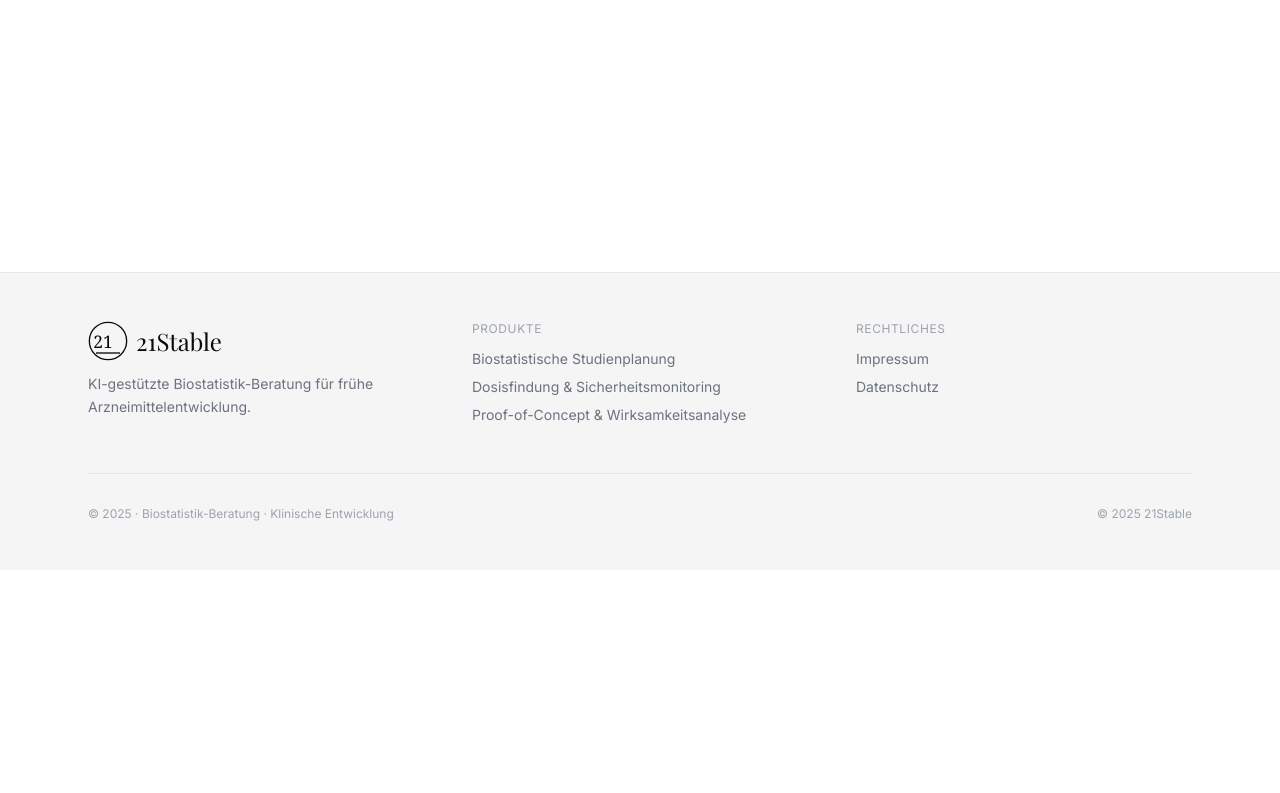
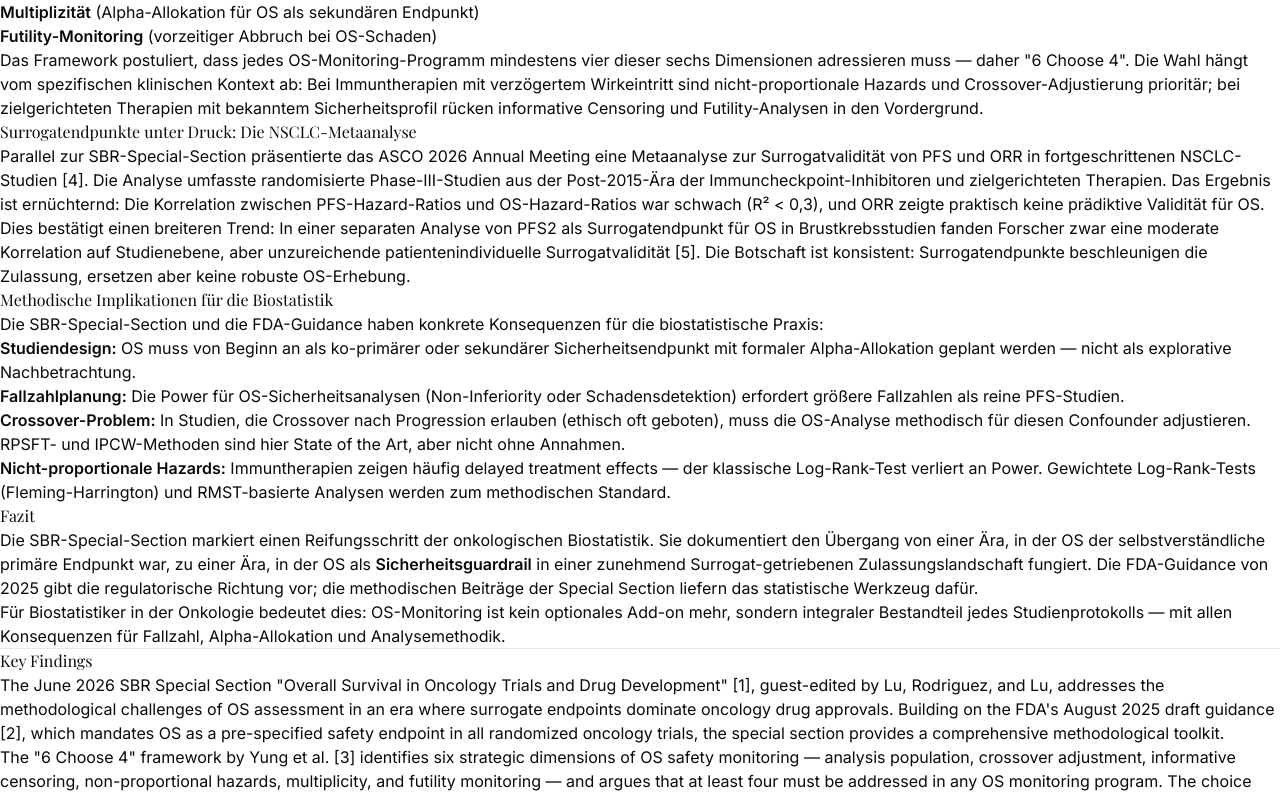
Before and after one commit to 21stable/21stable-website, a Next.js app: page /blog/overall-survival-sbr-special-section-2026-07-21 in a window 1280 px wide. Shown: the part 528-1321 px from the top of the page. Before the commit the page ends 1098 px from the top, so only its background shows below. Built offline with nearby package versions, Linux system fonts and the light colour scheme; a web font is replaced by a local one.

Commit message:
Blog: Publish 1 draft post 2026-07-21

```diff
--- /dev/null
+++ b/src/app/blog/overall-survival-sbr-special-section-2026-07-21/page.mdx
@@ -0,0 +1,82 @@
+---
+title: "Overall Survival als Sicherheitsendpunkt: Die SBR-Special-Section und die neue FDA-Guidance"
+title_en: "Overall Survival as a Safety Endpoint: The SBR Special Section and the New FDA Guidance"
+date: "2026-07-21"
+category: "Biostatistik"
+description: "Die SBR-Special-Section 'Overall Survival in Oncology Trials' und die FDA-Draft-Guidance von August 2025 definieren OS neu: nicht nur als Goldstandard der Wirksamkeit, sondern als obligaten Sicherheitsendpunkt."
+description_en: "The SBR Special Section on Overall Survival in Oncology Trials and the FDA's August 2025 draft guidance redefine OS: not just as the gold standard for efficacy, but as a mandatory safety endpoint."
+author: "21Stable Team"
+draft: false
+---
+
+# Overall Survival als Sicherheitsendpunkt: Die neue regulatorische und methodische Landschaft
+
+Overall Survival (OS) ist der unbestrittene Goldstandard unter den Endpunkten onkologischer Studien — objektiv, klinisch relevant und frei von Bewertungsbias. Doch die Erfolge moderner Krebstherapien haben ein Paradoxon geschaffen: Je länger Patienten überleben, desto schwieriger wird es, randomisierte Studien auf OS als primären Wirksamkeitsendpunkt zu powern. Die Folge: Surrogatendpunkte wie Progressionsfreies Überleben (PFS) dominieren die Zulassungslandschaft, während OS-Daten oft erst Jahre nach der Zulassung vorliegen — oder nie.
+
+Im Juni 2026 hat *Statistics in Biopharmaceutical Research* (SBR) eine Special Section mit dem Titel **"Overall Survival in Oncology Trials and Drug Development"** publiziert, die dieses Spannungsfeld systematisch aufarbeitet [1]. Die Gasteditoren Ruixiao Lu (Alumis), Lisa R. Rodriguez (GSK) und Ying Lu (Stanford University) versammeln darin methodische Beiträge, die auf einem wegweisenden FDA-AACR-ASA-Workshop vom Juli 2023 aufbauen.
+
+## Der regulatorische Kontext: FDA-Draft-Guidance vom August 2025
+
+Die Special Section ist keine isolierte akademische Übung. Sie reagiert auf die FDA-Draft-Guidance **"Approaches to Assessment of Overall Survival in Oncology Clinical Trials"** vom 19. August 2025 [2]. Diese Guidance markiert einen Paradigmenwechsel: OS wird nicht mehr nur als Wirksamkeitsendpunkt betrachtet, sondern explizit als **präspezifizierter Sicherheitsendpunkt** eingefordert — selbst dann, wenn der primäre Endpunkt ein Surrogat wie PFS ist.
+
+Die Logik der FDA: Surrogatendpunkte können einen Wirksamkeitsvorteil vortäuschen, während ein OS-Nachteil unentdeckt bleibt. Ein prominentes historisches Beispiel ist die BELLINI-Studie (Venetoclax bei multiplem Myelom), in der ein PFS-Vorteil mit einem signifikanten OS-Nachteil einherging. Die Guidance fordert daher, dass in jeder randomisierten onkologischen Zulassungsstudie OS-Daten erhoben und als Sicherheitssignal analysiert werden müssen — unabhängig vom primären Endpunkt.
+
+## Das "6 Choose 4"-Framework: Strukturierte OS-Sicherheitsüberwachung
+
+Einer der zentralen Beiträge der SBR-Special-Section ist das **"6 Choose 4"-Framework** von Yung et al. [3]. Die Autoren identifizieren sechs grundlegende strategische Dimensionen der OS-Sicherheitsüberwachung:
+
+1. **Analysepopulation** (ITT vs. Per-Protocol)
+2. **Adjustierung für Crossover** (RPSFT, IPCW, 2-Stage)
+3. **Informatives Censoring** (Sensitivitätsanalysen)
+4. **Nicht-Proportionale Hazards** (Restricted Mean Survival Time, Weighted Log-Rank)
+5. **Multiplizität** (Alpha-Allokation für OS als sekundären Endpunkt)
+6. **Futility-Monitoring** (vorzeitiger Abbruch bei OS-Schaden)
+
+Das Framework postuliert, dass jedes OS-Monitoring-Programm mindestens vier dieser sechs Dimensionen adressieren muss — daher "6 Choose 4". Die Wahl hängt vom spezifischen klinischen Kontext ab: Bei Immuntherapien mit verzögertem Wirkeintritt sind nicht-proportionale Hazards und Crossover-Adjustierung prioritär; bei zielgerichteten Therapien mit bekanntem Sicherheitsprofil rücken informative Censoring und Futility-Analysen in den Vordergrund.
+
+## Surrogatendpunkte unter Druck: Die NSCLC-Metaanalyse
+
+Parallel zur SBR-Special-Section präsentierte das ASCO 2026 Annual Meeting eine Metaanalyse zur Surrogatvalidität von PFS und ORR in fortgeschrittenen NSCLC-Studien [4]. Die Analyse umfasste randomisierte Phase-III-Studien aus der Post-2015-Ära der Immuncheckpoint-Inhibitoren und zielgerichteten Therapien. Das Ergebnis ist ernüchternd: Die Korrelation zwischen PFS-Hazard-Ratios und OS-Hazard-Ratios war schwach (R² < 0,3), und ORR zeigte praktisch keine prädiktive Validität für OS.
+
+Dies bestätigt einen breiteren Trend: In einer separaten Analyse von PFS2 als Surrogatendpunkt für OS in Brustkrebsstudien fanden Forscher zwar eine moderate Korrelation auf Studienebene, aber unzureichende patientenindividuelle Surrogatvalidität [5]. Die Botschaft ist konsistent: Surrogatendpunkte beschleunigen die Zulassung, ersetzen aber keine robuste OS-Erhebung.
+
+## Methodische Implikationen für die Biostatistik
+
+Die SBR-Special-Section und die FDA-Guidance haben konkrete Konsequenzen für die biostatistische Praxis:
+
+- **Studiendesign:** OS muss von Beginn an als ko-primärer oder sekundärer Sicherheitsendpunkt mit formaler Alpha-Allokation geplant werden — nicht als explorative Nachbetrachtung.
+- **Fallzahlplanung:** Die Power für OS-Sicherheitsanalysen (Non-Inferiority oder Schadensdetektion) erfordert größere Fallzahlen als reine PFS-Studien.
+- **Crossover-Problem:** In Studien, die Crossover nach Progression erlauben (ethisch oft geboten), muss die OS-Analyse methodisch für diesen Confounder adjustieren. RPSFT- und IPCW-Methoden sind hier State of the Art, aber nicht ohne Annahmen.
+- **Nicht-proportionale Hazards:** Immuntherapien zeigen häufig delayed treatment effects — der klassische Log-Rank-Test verliert an Power. Gewichtete Log-Rank-Tests (Fleming-Harrington) und RMST-basierte Analysen werden zum methodischen Standard.
+
+## Fazit
+
+Die SBR-Special-Section markiert einen Reifungsschritt der onkologischen Biostatistik. Sie dokumentiert den Übergang von einer Ära, in der OS der selbstverständliche primäre Endpunkt war, zu einer Ära, in der OS als **Sicherheitsguardrail** in einer zunehmend Surrogat-getriebenen Zulassungslandschaft fungiert. Die FDA-Guidance von 2025 gibt die regulatorische Richtung vor; die methodischen Beiträge der Special Section liefern das statistische Werkzeug dafür.
+
+Für Biostatistiker in der Onkologie bedeutet dies: OS-Monitoring ist kein optionales Add-on mehr, sondern integraler Bestandteil jedes Studienprotokolls — mit allen Konsequenzen für Fallzahl, Alpha-Allokation und Analysemethodik.
+
+---
+
+## Key Findings
+
+The June 2026 SBR Special Section "Overall Survival in Oncology Trials and Drug Development" [1], guest-edited by Lu, Rodriguez, and Lu, addresses the methodological challenges of OS assessment in an era where surrogate endpoints dominate oncology drug approvals. Building on the FDA's August 2025 draft guidance [2], which mandates OS as a pre-specified safety endpoint in all randomized oncology trials, the special section provides a comprehensive methodological toolkit.
+
+The "6 Choose 4" framework by Yung et al. [3] identifies six strategic dimensions of OS safety monitoring — analysis population, crossover adjustment, informative censoring, non-proportional hazards, multiplicity, and futility monitoring — and argues that at least four must be addressed in any OS monitoring program. The choice depends on the therapeutic context: immunotherapy trials prioritize non-proportional hazards and crossover adjustment, while targeted therapy trials emphasize informative censoring and futility analyses.
+
+A concurrent ASCO 2026 meta-analysis of NSCLC trials [4] found weak correlation between PFS hazard ratios and OS (R² < 0.3) in the post-2015 immunotherapy era, reinforcing the FDA's position that surrogate endpoints cannot replace robust OS data collection. A separate analysis of PFS2 as a surrogate for OS in breast cancer [5] showed moderate trial-level but insufficient patient-level surrogacy.
+
+The practical implications are clear: OS must be planned from the outset as a co-primary or secondary safety endpoint with formal alpha allocation, adequate power, and appropriate methodology for crossover adjustment and non-proportional hazards.
+
+---
+
+## References
+
+1. Lu R, Rodriguez LR, Lu Y. SBR Special Section "Overall Survival in Oncology Trials and Drug Development". *Statistics in Biopharmaceutical Research*. 2026. https://doi.org/10.1080/19466315.2026.2641960
+
+2. U.S. Food and Drug Administration. Approaches to Assessment of Overall Survival in Oncology Clinical Trials: Draft Guidance for Industry. August 2025. Docket No. FDA-2024-D-5850. https://www.fda.gov/regulatory-information/search-fda-guidance-documents/approaches-assessment-overall-survival-oncology-clinical-trials
+
+3. Yung G, et al. "6 Choose 4": A Framework to Understand and Facilitate Discussion of Strategies for Overall Survival Safety Monitoring. *Statistics in Biopharmaceutical Research*. 2026. https://doi.org/10.1080/19466315.2026.2637573
+
+4. Surrogate end points for overall survival: A meta-analysis exploring adequacy of progression-free survival and objective response in randomized NSCLC trials. *Journal of Clinical Oncology*. 2026;44(16_suppl):e20702. https://doi.org/10.1200/JCO.2026.44.16_suppl.e20702
+
+5. Progression-free survival 2 (PFS2) as a surrogate endpoint for overall survival (OS) in breast cancer randomized controlled clinical trials. *ESMO Open*. 2026. https://doi.org/10.1016/j.esmoop.2026.106062
```
